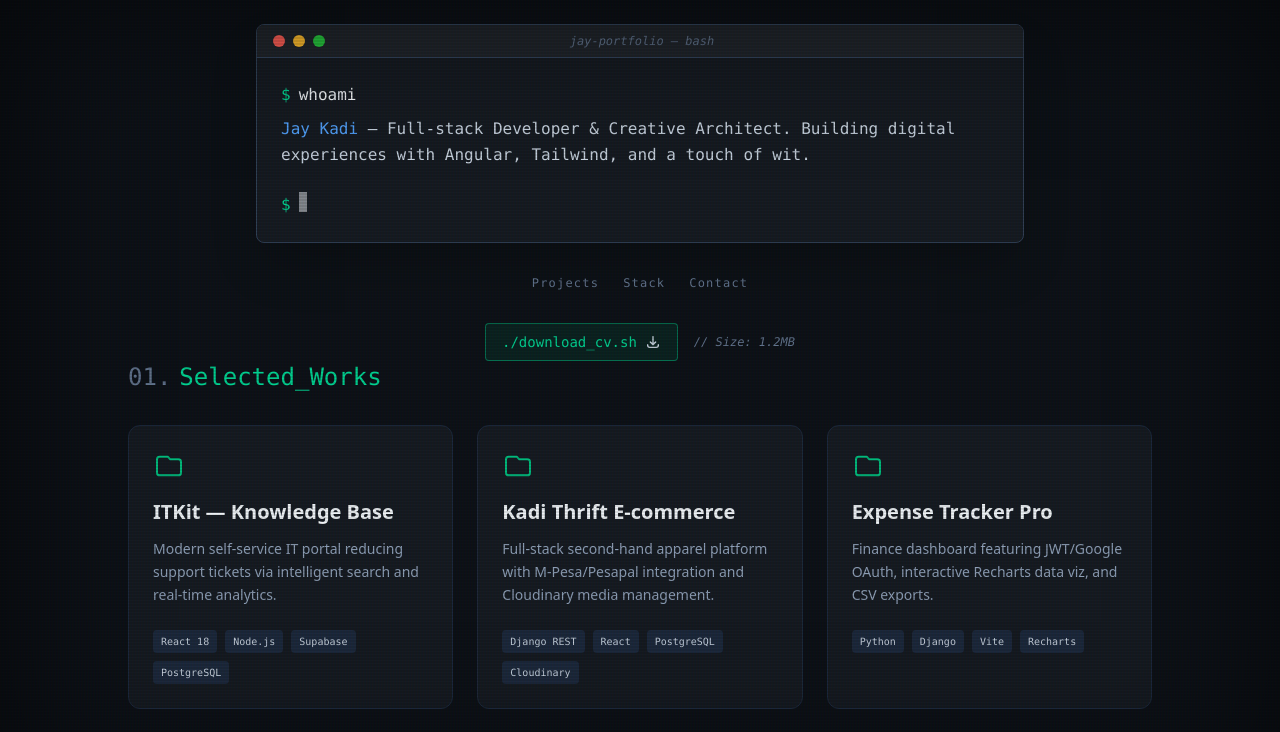
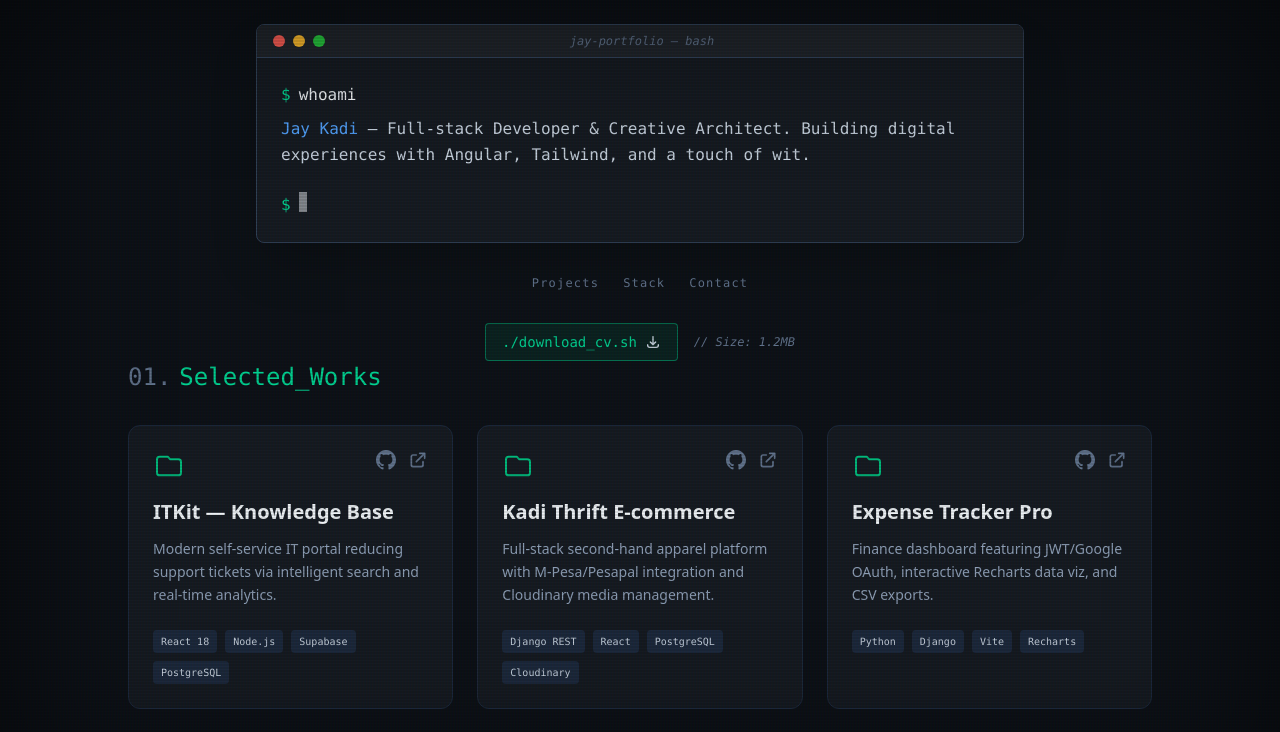
Before and after one commit to JayKadi/jay-portfolio, an Angular app: page / in a window 1280 px wide. Shown: the top 732 px of the page. Built offline with nearby package versions, Linux system fonts and the light colour scheme.

Commit message:
add new changes

```diff
--- a/src/app/app.html
+++ b/src/app/app.html
@@ -63,10 +63,21 @@
      @for (project of projects; track project.title) {
   <div class="group relative bg-[#161b22] border border-slate-800 p-6 rounded-xl hover:border-emerald-500/50 transition-all duration-300">
 
-          <div class="text-emerald-500 mb-4">
+    <div class="flex justify-between items-start mb-4">
+      <div class="text-emerald-500">
         <svg xmlns="http://www.w3.org/2000/svg" class="h-8 w-8" fill="none" viewBox="0 0 24 24" stroke="currentColor">
           <path stroke-linecap="round" stroke-linejoin="round" stroke-width="1.5" d="M3 7v10a2 2 0 002 2h14a2 2 0 002-2V9a2 2 0 00-2-2h-6l-2-2H5a2 2 0 00-2 2z" />
         </svg>
+      </div>
+
+      <div class="flex gap-3 text-slate-500">
+        <a [href]="project.github" target="_blank" class="hover:text-emerald-400 transition-colors">
+          <svg xmlns="http://www.w3.org/2000/svg" class="h-5 w-5" fill="currentColor" viewBox="0 0 24 24"><path d="M12 0c-6.626 0-12 5.373-12 12 0 5.302 3.438 9.8 8.207 11.387.599.111.793-.261.793-.577v-2.234c-3.338.726-4.033-1.416-4.033-1.416-.546-1.387-1.333-1.756-1.333-1.756-1.089-.745.083-.729.083-.729 1.205.084 1.839 1.237 1.839 1.237 1.07 1.834 2.807 1.304 3.492.997.107-.775.418-1.305.762-1.604-2.665-.305-5.467-1.334-5.467-5.931 0-1.311.469-2.381 1.236-3.221-.124-.303-.535-1.524.117-3.176 0 0 1.008-.322 3.301 1.23.957-.266 1.983-.399 3.003-.404 1.02.005 2.047.138 3.006.404 2.291-1.552 3.297-1.23 3.297-1.23.653 1.653.242 2.874.118 3.176.77.84 1.235 1.911 1.235 3.221 0 4.609-2.807 5.624-5.479 5.921.43.372.823 1.102.823 2.222v3.293c0 .319.192.694.801.576 4.765-1.589 8.199-6.086 8.199-11.386 0-6.627-5.373-12-12-12z"/></svg>
+        </a>
+        <a [href]="project.live" target="_blank" class="hover:text-emerald-400 transition-colors">
+          <svg xmlns="http://www.w3.org/2000/svg" class="h-5 w-5" fill="none" viewBox="0 0 24 24" stroke="currentColor"><path stroke-linecap="round" stroke-linejoin="round" stroke-width="2" d="M10 6H6a2 2 0 00-2 2v10a2 2 0 002 2h10a2 2 0 002-2v-4M14 4h6m0 0v6m0-6L10 14" /></svg>
+        </a>
+      </div>
     </div>
 
     <h3 class="text-xl font-bold text-slate-100 group-hover:text-emerald-400 transition-colors">
@@ -78,10 +89,9 @@
     </p>
 
     <div class="flex flex-wrap gap-2 mt-6">
-
-            @for (skill of project.tech; track skill) {
+      @for (tech of project.tech; track tech) {
         <span class="text-[10px] font-mono bg-slate-800 text-slate-300 px-2 py-1 rounded">
-                {{ skill }}
+          {{ tech }}
         </span>
       }
     </div>
```
Lines whose indentation alone changed are shown as unchanged.
